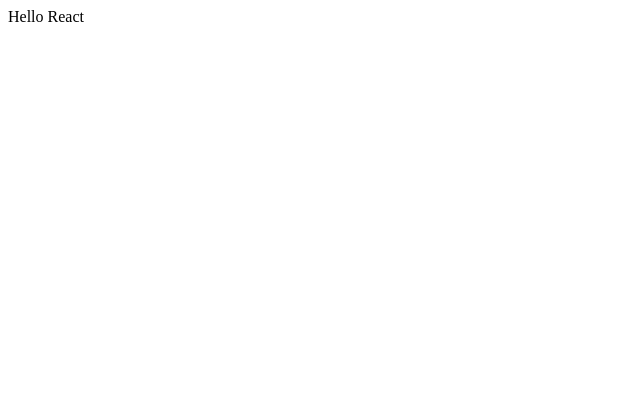
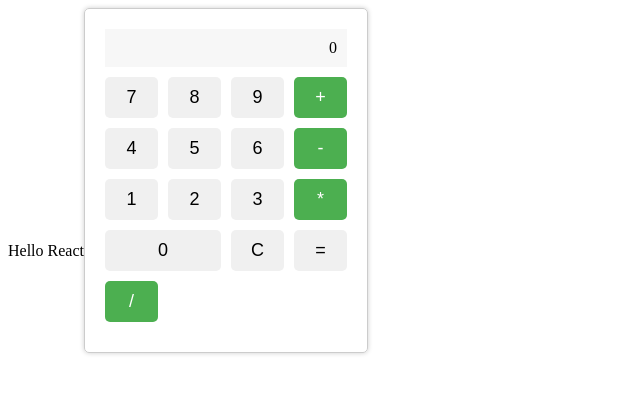
Before and after one commit to Zel-hub7/math-magicians, a React (Create React App) app: page / in a window 1280 px wide. Shown: the top 394 px of the page, without its empty margins (0-640 px from the left). Built offline with nearby package versions, Linux system fonts and the light colour scheme.

Commit message:
add some files

```diff
--- a/src/App.js
+++ b/src/App.js
@@ -1,8 +1,11 @@
 // src/App.js
+import Calculator from './Components/calculator';
 import React from 'react';
 
 function App() {
-  return <div>Hello React</div>;
+  return <div>Hello React
+    <Calculator />
+  </div>;
 }
 
 export default App;
--- /dev/null
+++ b/src/Components/calculator.css
@@ -0,0 +1,51 @@
+/* Calculator.css */
+
+.calculator {
+    display: inline-block;
+    border: 1px solid #ccc;
+    padding: 20px;
+    border-radius: 5px;
+    box-shadow: 0 0 5px rgba(0, 0, 0, 0.2);
+  }
+
+  .display {
+    background-color: #f7f7f7;
+    padding: 10px;
+    text-align: right;
+    margin-bottom: 10px;
+  }
+
+  .button-row {
+    display: grid;
+    grid-template-columns: repeat(4, 1fr);
+    gap: 10px;
+    margin-bottom: 10px;
+  }
+
+  button {
+    font-size: 18px;
+    padding: 10px 20px;
+    border: none;
+    background-color: #f0f0f0;
+    border-radius: 5px;
+    cursor: pointer;
+    transition: background-color 0.2s;
+    width: 100%;
+    height: 100%;
+    display: flex;
+    align-items: center;
+    justify-content: center;
+  }
+
+  button:hover {
+    background-color: #e0e0e0;
+  }
+
+  .operation-button {
+    background-color: #4caf50; /* Green color */
+    color: white; /* White text color */
+  }
+
+  .operation-button:hover {
+    background-color: #45a049; /* Darker green color on hover */
+  }
--- a/src/Components/calculator.js
+++ b/src/Components/calculator.js
@@ -1,11 +1,47 @@
+// Calculator.js
 import React from "react";
+import "./calculator.css"; // Import the CSS file
 
-const calculator = () => {
-   return(
-    <div>
-        Hello calculator
-    </div>
-   )
+function Button({ children, isOperation, isDouble }) {
+  const buttonClassName = isOperation ? "operation-button" : "";
+  const buttonStyle = isDouble ? { gridColumn: "span 2" } : {};
+  return (
+    <button className={buttonClassName} style={buttonStyle}>
+      {children}
+    </button>
+  );
 }
 
-export default calculator;
+function Calculator() {
+  return (
+    <div className="calculator">
+      <div className="display">0</div>
+      <div className="button-row">
+        <Button>7</Button>
+        <Button>8</Button>
+        <Button>9</Button>
+        <Button isOperation>+</Button>
+      </div>
+      <div className="button-row">
+        <Button>4</Button>
+        <Button>5</Button>
+        <Button>6</Button>
+        <Button isOperation>-</Button>
+      </div>
+      <div className="button-row">
+        <Button>1</Button>
+        <Button>2</Button>
+        <Button>3</Button>
+        <Button isOperation>*</Button>
+      </div>
+      <div className="button-row">
+        <Button isDouble>0</Button>
+        <Button>C</Button>
+        <Button>=</Button>
+        <Button isOperation>/</Button>
+      </div>
+    </div>
+  );
+}
+
+export default Calculator;
```
